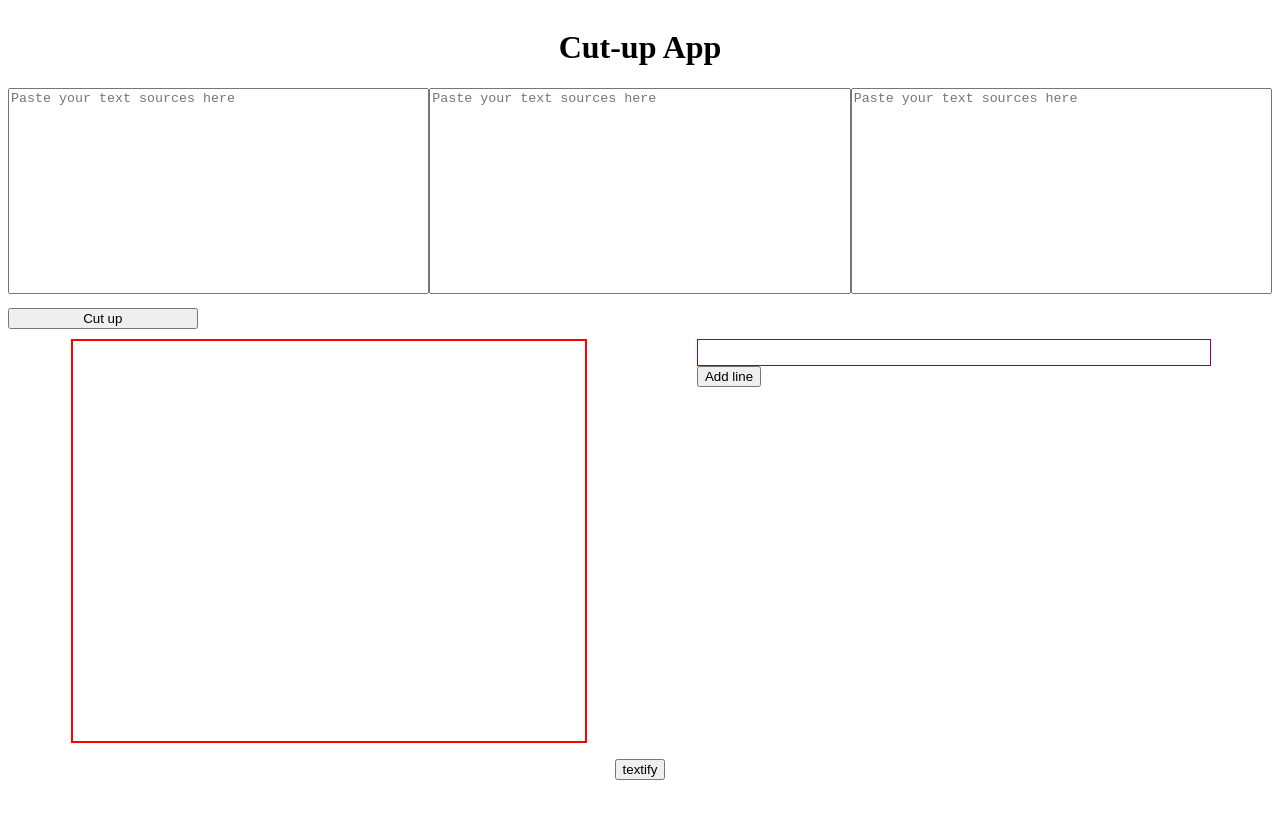
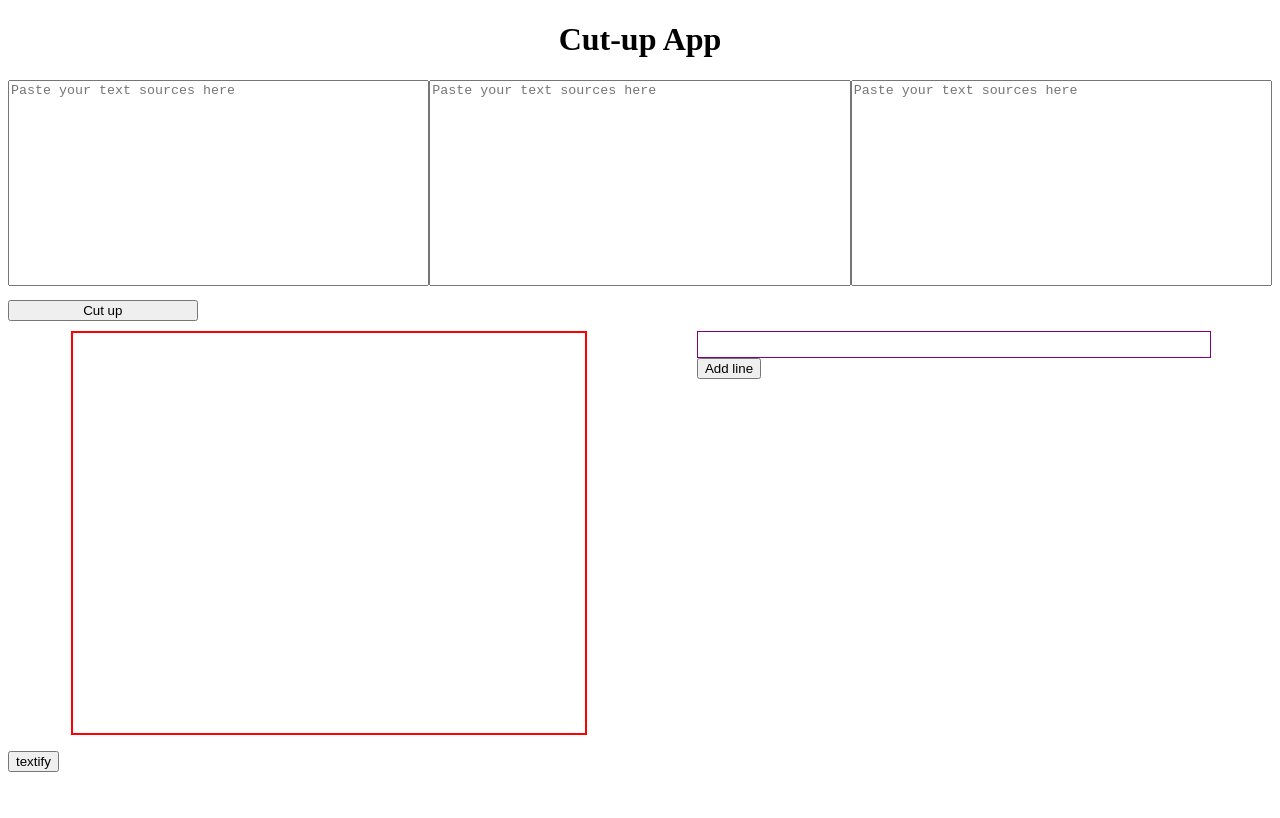
Before and after one commit to charlie-galb/cut-up, a React app: page / in a window 1280 px wide. Shown: the top 818 px of the page. Built offline with nearby package versions, Linux system fonts and the light colour scheme.

Commit message:
Remove redundant content-container div

```diff
--- a/src/components/App.tsx
+++ b/src/components/App.tsx
@@ -141,7 +141,6 @@ export const App = () => {
 
     return (
       <div className="app-container">
-        <div className="content-container">
         <h1 data-testid="test-header">Cut-up App</h1>
         <CuttingBoard
           chunkContainers={chunkContainers}
@@ -167,7 +166,6 @@ export const App = () => {
           setPoemAsText={setPoemAsText} />
         <OutputBox poem={poemAsText} />
       </div>
-      </div>
     )
 
   }
```
Lines whose indentation alone changed are shown as unchanged.
